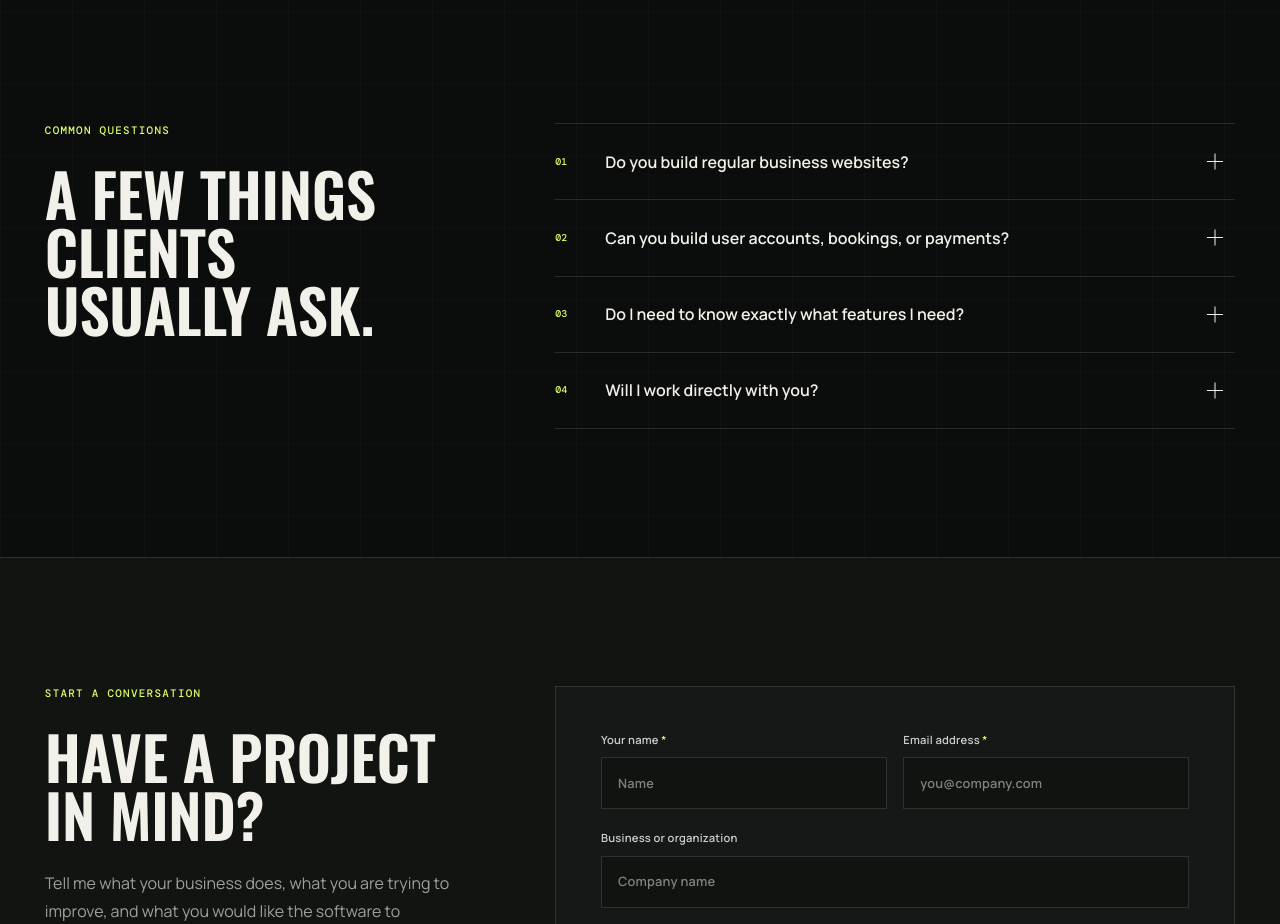
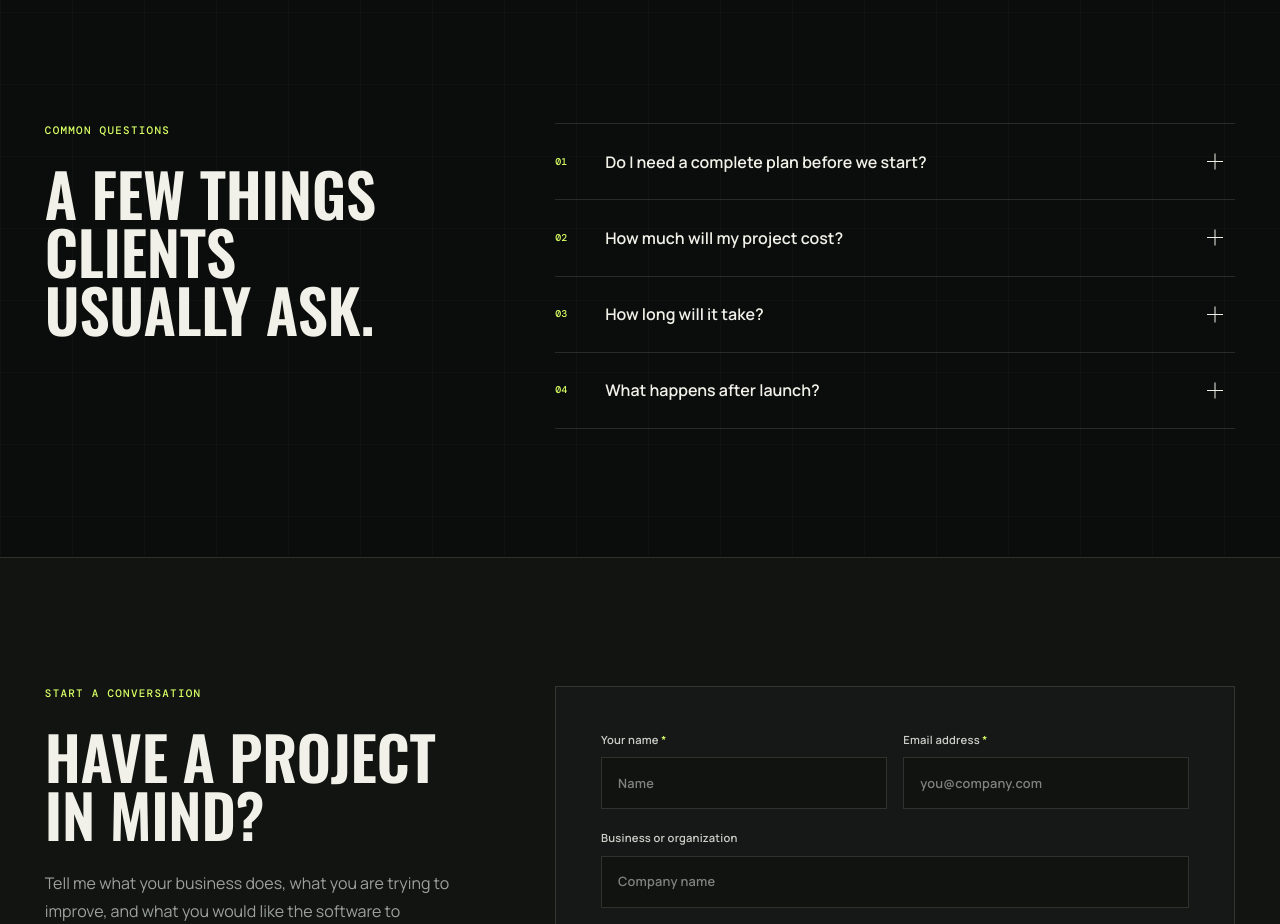
Before and after one commit to webdevRafa/rafa-the-dev, a React (Vite) app: page / in a window 1280 px wide. Shown: the part 5820-6744 px from the top of the page. Built offline with nearby package versions, Linux system fonts and the light colour scheme; a web font is replaced by a local one.

Commit message:
Upgrade FAQ content and animations

```diff
--- a/src/App.css
+++ b/src/App.css
@@ -915,33 +915,34 @@ summary:focus-visible {
   border-top: 1px solid var(--line);
 }
 
-.faq-list details {
+.faq-item {
   border-bottom: 1px solid var(--line);
 }
 
-.faq-list summary {
+.faq-question {
   position: relative;
   display: grid;
+  width: 100%;
   grid-template-columns: 34px 1fr 28px;
   gap: 1rem;
   align-items: center;
   padding: 1.6rem 0;
+  border: 0;
+  color: var(--paper);
+  background: transparent;
   cursor: pointer;
+  font: inherit;
   font-weight: 600;
-  list-style: none;
-}
-
-.faq-list summary::-webkit-details-marker {
-  display: none;
-}
-
-.faq-list summary > span {
+  text-align: left;
+}
+
+.faq-number {
   color: var(--lime);
   font: 500 0.62rem/1 var(--mono);
 }
 
-.faq-list summary i,
-.faq-list summary i::after {
+.faq-question i,
+.faq-question i::after {
   display: block;
   width: 16px;
   height: 1px;
@@ -950,15 +951,19 @@ summary:focus-visible {
   transition: transform 180ms ease;
 }
 
-.faq-list summary i::after {
+.faq-question i::after {
   transform: rotate(90deg);
 }
 
-.faq-list details[open] summary i::after {
+.faq-item.is-open .faq-question i::after {
   transform: rotate(0);
 }
 
-.faq-list details > p {
+.faq-answer-shell {
+  overflow: hidden;
+}
+
+.faq-answer-shell p {
   max-width: 700px;
   margin: -0.3rem 0 1.7rem 50px;
   color: var(--muted);
@@ -1561,13 +1566,13 @@ summary:focus-visible {
     margin-top: 3.8rem;
   }
 
-  .faq-list summary {
+  .faq-question {
     grid-template-columns: 28px 1fr 20px;
     gap: 0.7rem;
     font-size: 0.84rem;
   }
 
-  .faq-list details > p {
+  .faq-answer-shell p {
     margin-left: 35px;
     font-size: 0.8rem;
   }
--- a/src/App.tsx
+++ b/src/App.tsx
@@ -100,24 +100,24 @@ const process = [
 
 const faqs = [
   {
-    question: 'Do you build regular business websites?',
+    question: 'Do I need a complete plan before we start?',
     answer:
-      'Yes. I can build a polished marketing site on its own or make it the public-facing part of a larger web application.',
+      'No. Bring me the problem, goal, or idea. I will ask the right questions and help turn it into a clear plan before anything is built.',
   },
   {
-    question: 'Can you build user accounts, bookings, or payments?',
+    question: 'How much will my project cost?',
     answer:
-      'Yes. I build secure account systems, custom booking experiences, checkout and deposit flows, dashboards, portals, and marketplace payment architecture.',
+      'Cost depends on the scope and complexity. After we discuss what you need, I will provide a clear proposal with the work, timeline, and price before development begins.',
   },
   {
-    question: 'Do I need to know exactly what features I need?',
+    question: 'How long will it take?',
     answer:
-      'No. Start by explaining the business problem, your current process, and the outcome you want. I can help define the right first version from there.',
+      'Timelines vary by project. A focused website can take a few weeks, while a custom application may take longer. I will set a realistic schedule upfront and keep you updated throughout.',
   },
   {
-    question: 'Will I work directly with you?',
+    question: 'What happens after launch?',
     answer:
-      'Yes. You will communicate directly with me throughout planning and development—there is no sales team translating your idea before it reaches the builder.',
+      'I will make sure everything is deployed and working as expected. From there, we can arrange ongoing support or plan future improvements if you need them.',
   },
 ]
 
@@ -218,6 +218,66 @@ function RotatingHeroOutcome() {
         </motion.em>
       </AnimatePresence>
     </span>
+  )
+}
+
+function FaqItem({
+  faq,
+  index,
+}: {
+  faq: { question: string; answer: string }
+  index: number
+}) {
+  const [isOpen, setIsOpen] = useState(false)
+  const reduceMotion = useReducedMotion()
+  const questionId = `faq-question-${index}`
+  const answerId = `faq-answer-${index}`
+
+  return (
+    <motion.div
+      initial={reduceMotion ? false : { opacity: 0, x: 24 }}
+      whileInView={reduceMotion ? undefined : { opacity: 1, x: 0 }}
+      viewport={revealViewport}
+      transition={{ duration: 0.5, delay: index * 0.07, ease: revealEase }}
+    >
+      <div className={`faq-item${isOpen ? ' is-open' : ''}`}>
+        <button
+          className="faq-question"
+          id={questionId}
+          type="button"
+          aria-expanded={isOpen}
+          aria-controls={answerId}
+          onClick={() => setIsOpen((current) => !current)}
+        >
+          <span className="faq-number">{String(index + 1).padStart(2, '0')}</span>
+          <span>{faq.question}</span>
+          <i aria-hidden="true" />
+        </button>
+        <AnimatePresence initial={false}>
+          {isOpen && (
+            <motion.div
+              className="faq-answer-shell"
+              id={answerId}
+              role="region"
+              aria-labelledby={questionId}
+              initial={reduceMotion ? false : { height: 0, opacity: 0 }}
+              animate={{ height: 'auto', opacity: 1 }}
+              exit={reduceMotion ? { opacity: 0 } : { height: 0, opacity: 0 }}
+              transition={
+                reduceMotion
+                  ? { duration: 0 }
+                  : {
+                      height: { duration: 0.38, ease: revealEase },
+                      opacity: { duration: 0.24, ease: 'easeOut' },
+                    }
+              }
+            >
+              <p>{faq.answer}</p>
+            </motion.div>
+          )}
+        </AnimatePresence>
+      </div>
+    </motion.div>
   )
 }
 
@@ -725,22 +785,11 @@ function App() {
           </Reveal>
           <div className="faq-list">
             {faqs.map((faq, index) => (
-              <motion.div
+              <FaqItem
                 key={faq.question}
-                initial={reduceMotion ? false : { opacity: 0, x: 24 }}
-                whileInView={reduceMotion ? undefined : { opacity: 1, x: 0 }}
-                viewport={revealViewport}
-                transition={{ duration: 0.5, delay: index * 0.07, ease: revealEase }}
-              >
-                <details>
-                  <summary>
-                    <span>{String(index + 1).padStart(2, '0')}</span>
-                    {faq.question}
-                    <i />
-                  </summary>
-                  <p>{faq.answer}</p>
-                </details>
-              </motion.div>
+                faq={faq}
+                index={index}
+              />
             ))}
           </div>
         </section>
```
